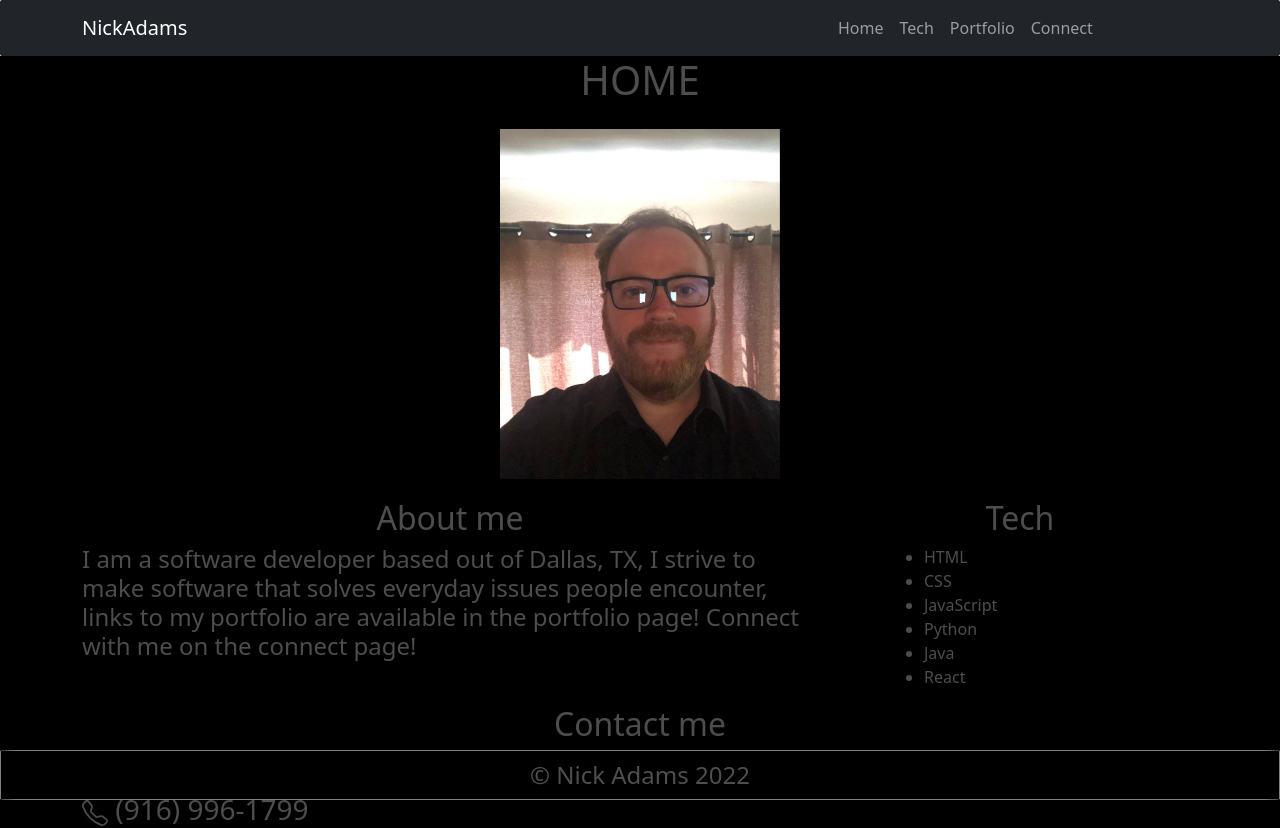
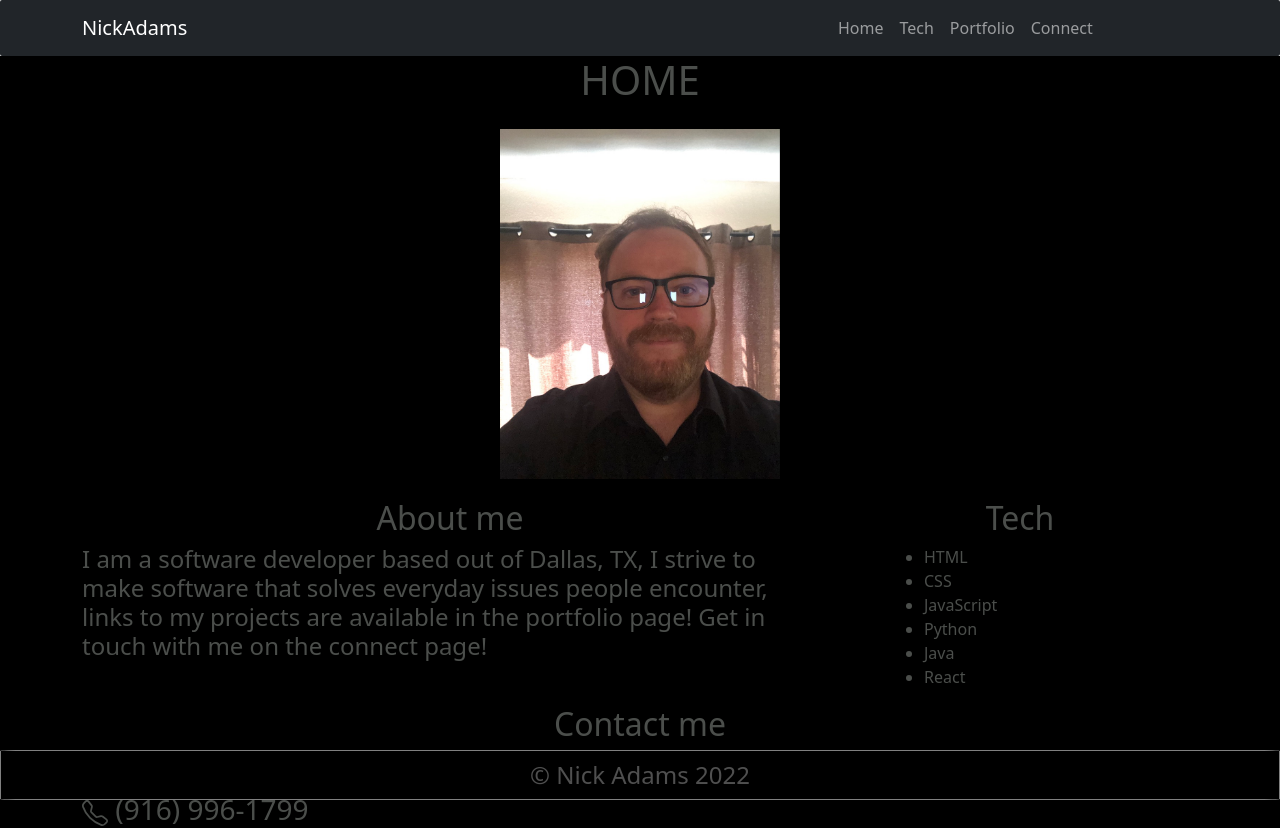
Before and after one commit to Nick-Adams-81/web-dev-portfolio-site, a Next.js app: page /home in a window 1280 px wide. Shown: the top 828 px of the page. Built offline with nearby package versions, Linux system fonts and the light colour scheme.

Commit message:
updated colors of fonts on tech page

```diff
--- a/Components/HomeComponents/HomeInfo.js
+++ b/Components/HomeComponents/HomeInfo.js
@@ -6,7 +6,7 @@ const HomeInfo = () => {
             <div>
                 <h2 className="animate__animated animate__fadeIn">About me</h2>
                 <h4 className="animate__animated animate__fadeIn">I am a software developer based out of Dallas, TX, I strive to make software that solves everyday issues
-                    people encounter, links to my portfolio are available in the portfolio page! Connect with me on the connect page!
+                    people encounter, links to my projects are available in the portfolio page! Get in touch with me on the connect page!
                 </h4>
             </div>
 
```
Also changed, not shown: pages/tech.js (+8 -0 lines).
